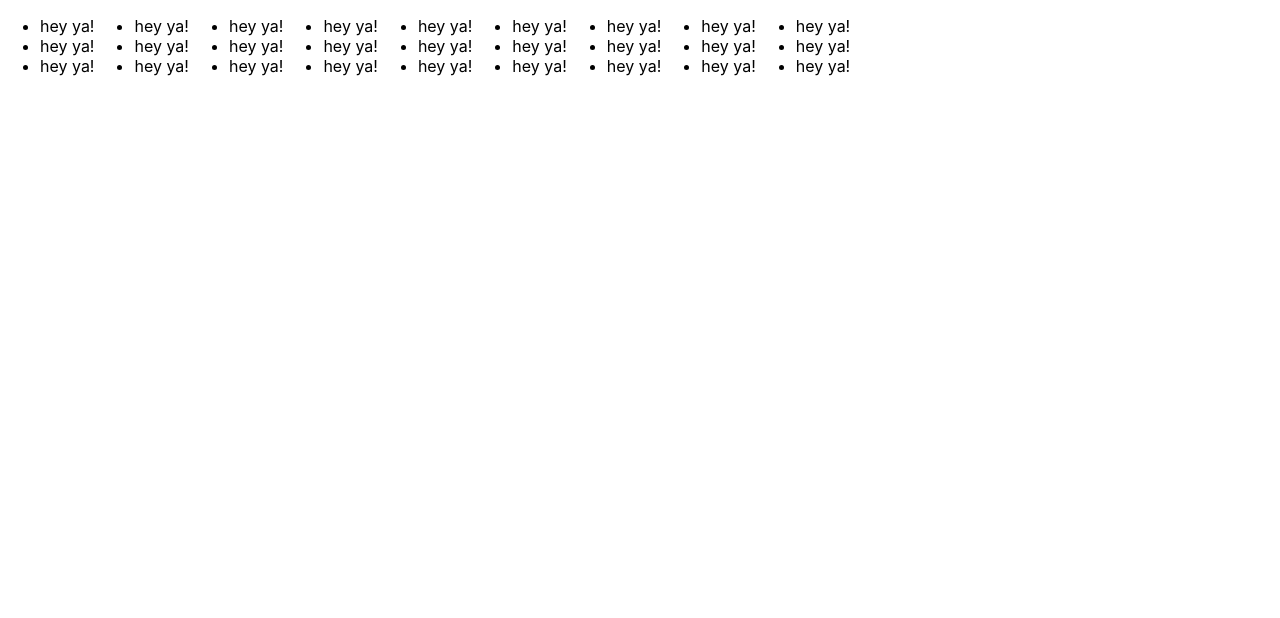
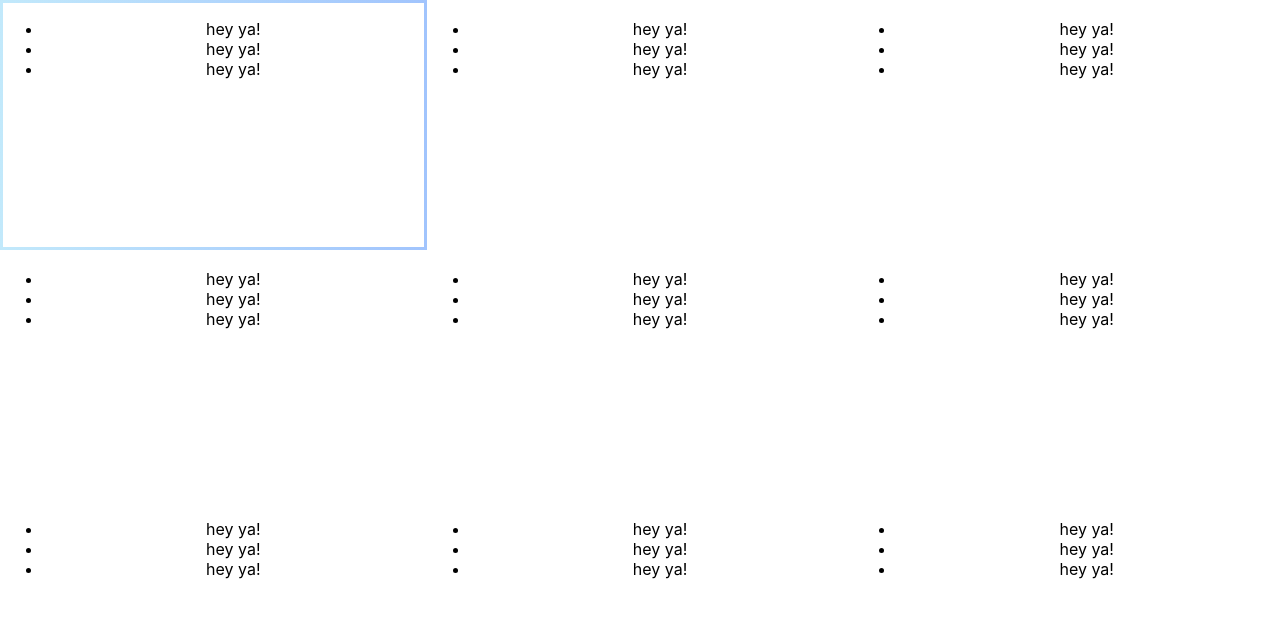
Before and after one commit to tywi6665/tylers-tiles, a React (Create React App) app: page / in a window 1280 px wide. Shown: the top 618 px of the page. Built offline with nearby package versions, Linux system fonts and the light colour scheme.

Commit message:
added grid and adding border gradients

```diff
--- a/src/App.js
+++ b/src/App.js
@@ -7,7 +7,41 @@ import './App.scss';
 class App extends Component {
 
   state = {
-    filler: ["hey ya!", "hey ya!", "hey ya!", "hey ya!", "hey ya!", "hey ya!", "hey ya!", "hey ya!", "hey ya!"]
+    filler: [{
+      id: 1,
+      text: "hey ya!",
+    }, {
+      id: 2,
+      text: "hey ya!",
+    },
+    {
+      id: 3,
+      text: "hey ya!",
+    },
+    {
+      id: 4,
+      text: "hey ya!",
+    },
+    {
+      id: 5,
+      text: "hey ya!",
+    },
+    {
+      id: 6,
+      text: "hey ya!",
+    },
+    {
+      id: 7,
+      text: "hey ya!",
+    },
+    {
+      id: 8,
+      text: "hey ya!",
+    },
+    {
+      id: 9,
+      text: "hey ya!",
+    },]
   }
 
   render() {
@@ -15,7 +49,7 @@ class App extends Component {
       <Container>
         <Subcontainer>
           {this.state.filler.map(fill => (
-            <Tile something={fill} />
+            <Tile className={fill.id} something={fill.text} key={fill.id} />
           ))}
         </Subcontainer>
       </Container>
--- a/src/components/Subcontainer/Subcontainer.js
+++ b/src/components/Subcontainer/Subcontainer.js
@@ -3,7 +3,9 @@ import "./Subcontainer.scss";
 
 const Subcontainer = ({ children }) => (
     <section className="subcontainer">
-        { children }
+        <div className="gridRow">
+            { children }
+        </div>
     </section>
 );
 
--- a/src/components/Subcontainer/Subcontainer.scss
+++ b/src/components/Subcontainer/Subcontainer.scss
@@ -1,6 +1,13 @@
 .subcontainer {
-    height: 100%;
+    height: 100vh;
     width: 100%;
+    // display: flex;
+    // flex-wrap: wrap;
+    // justify-content: center;
+}
+
+.gridRow {
     display: flex;
-    flex-wrap: wrap;
+    flex-flow: row wrap;
+    justify-content: flex-start;
 }
--- a/src/components/Tile/Tile.js
+++ b/src/components/Tile/Tile.js
@@ -2,7 +2,7 @@ import React from "react";
 import "./Tile.scss";
 
 const Tile = (props) => (
-    <div className="tile">
+    <div className={`tile tile${props.className}`}>
         <ul>
             <li>{props.something}</li>
             <li>{props.something}</li>
--- a/src/components/Tile/Tile.scss
+++ b/src/components/Tile/Tile.scss
@@ -0,0 +1,17 @@
+.tile {
+    height: 250px;
+    flex-basis: 32%;
+    width: 250px;
+    flex-grow: 1;
+    text-align: center;
+    // border: solid black 5px;
+    box-sizing: border-box;
+    border: 3px solid transparent;
+    background-clip: padding-box, border-box;
+    background-origin: padding-box, border-box;
+    // background-image: linear-gradient(#fff, #fff), linear-gradient(#FFAFBD, #ED4264);
+}
+
+.tile1 {
+    background-image: linear-gradient(#fff, #fff), linear-gradient(to right, #c2e9fb, #a1c4fd);
+}
```
